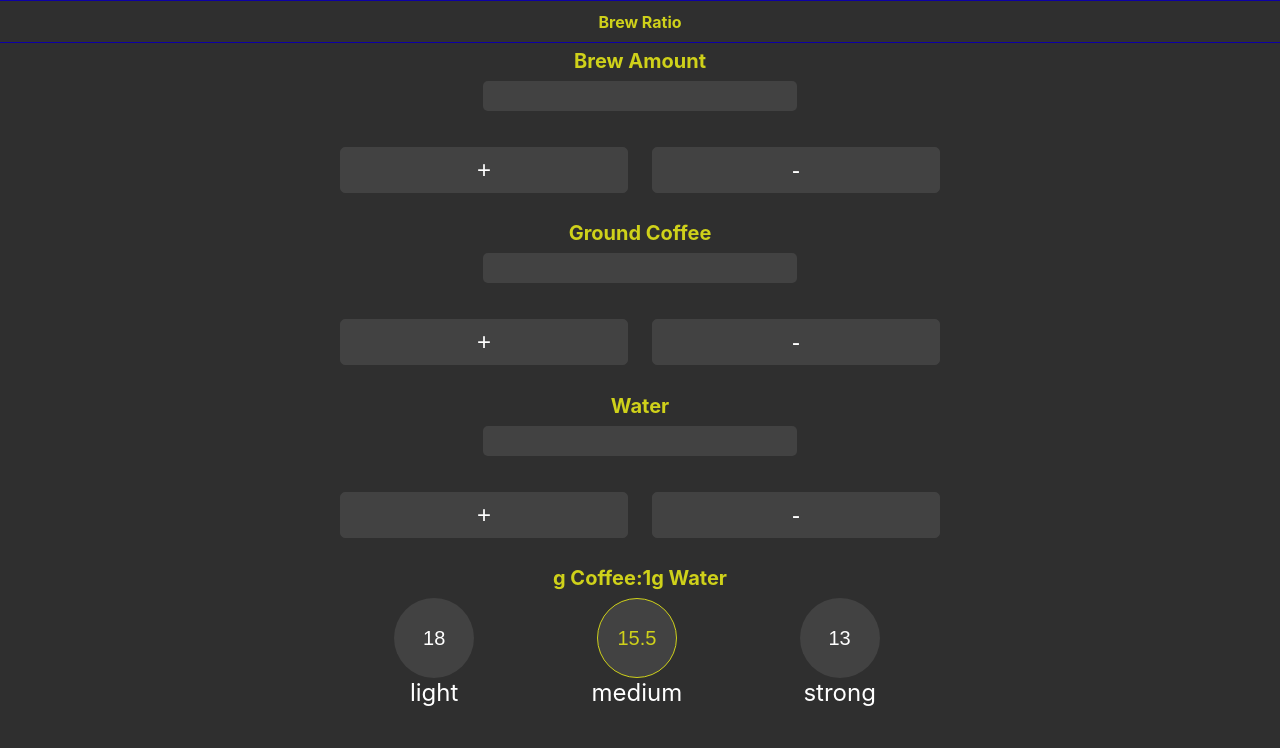
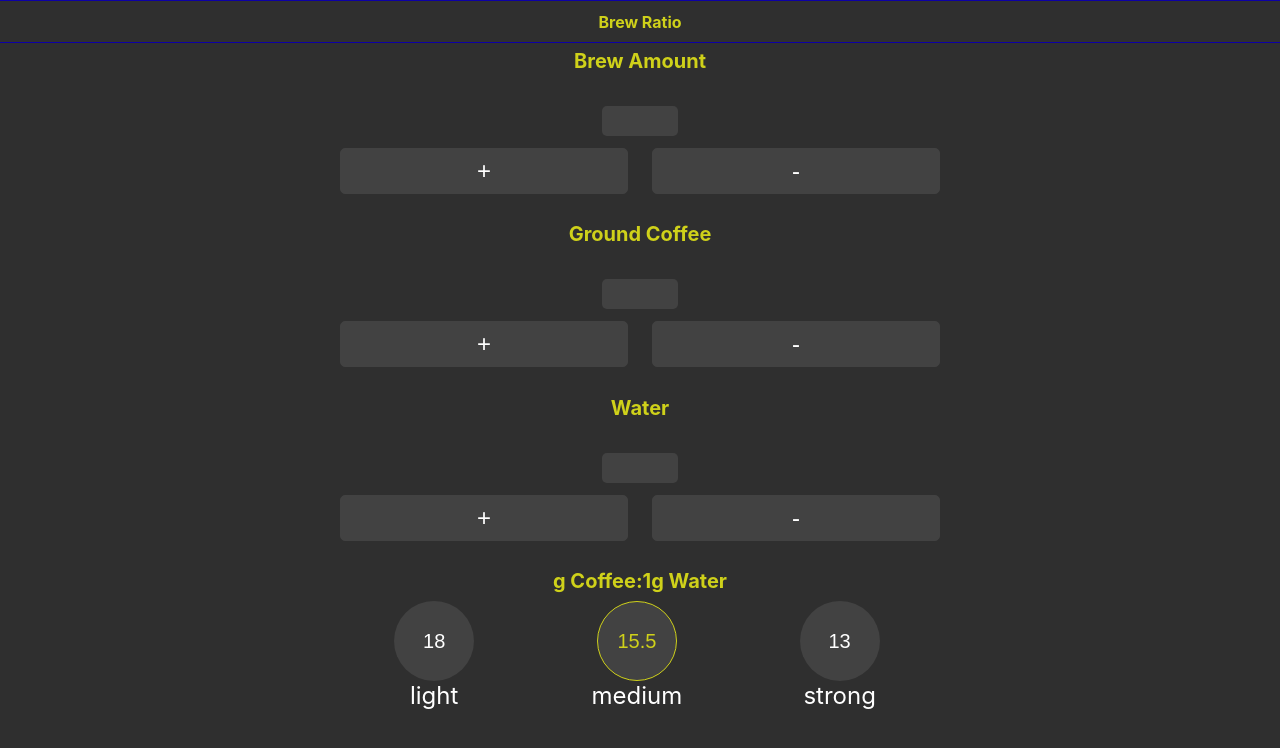
Before and after one commit to rtviner/brew-ratio, a React (Create React App) app: page / in a window 1280 px wide. Shown: the top 748 px of the page. Built offline with nearby package versions, Linux system fonts and the light colour scheme.

Commit message:
remove input type numbers spin buttons

```diff
--- a/src/App.css
+++ b/src/App.css
@@ -34,6 +34,19 @@ h2 {
 	font-size: 1.25rem;
 	color: #cfd11a;
 	margin-bottom: .5rem;
+}
+input[type=number] {
+	max-width: 3em;
+}
+
+input[type=number]::-webkit-inner-spin-button,
+input[type=number]::-webkit-outer-spin-button {
+  -webkit-appearance: none;
+  margin: 0;
+}
+
+p.measure {
+    display: inline-block;
 }
 
 input {
```
